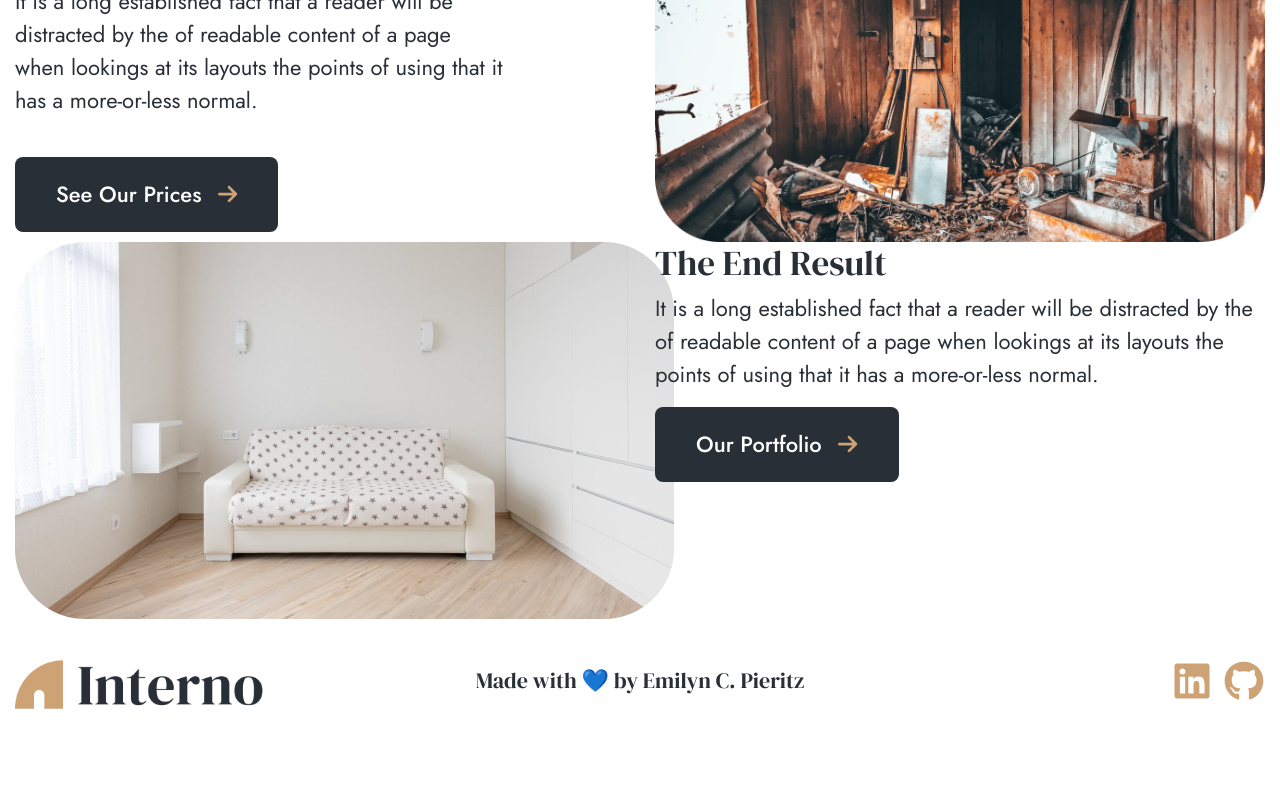
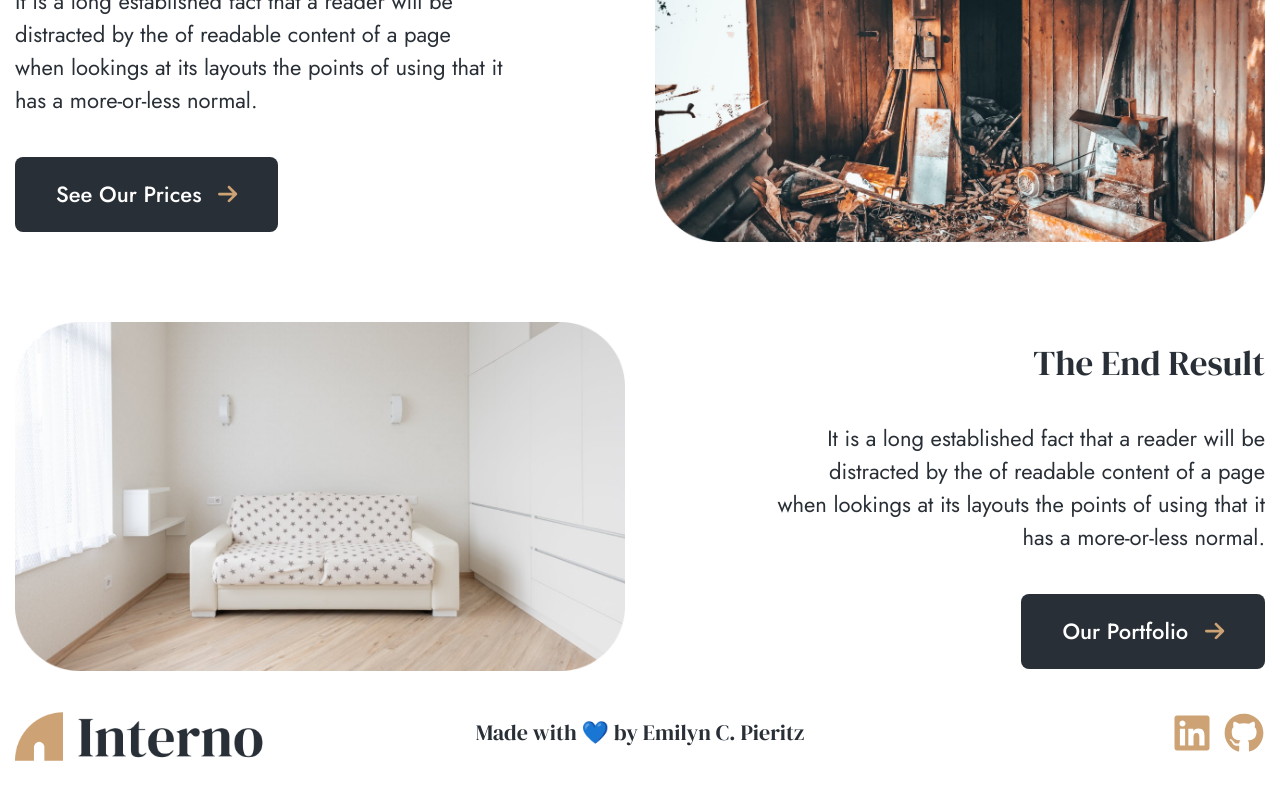
Before and after one commit to ecpieritz/interno-design, a Vue app: page /about in a window 1280 px wide. Shown: the part 661-1461 px from the top of the page. Before the commit the page ends 1411 px from the top, so only its background shows below. Built offline with nearby package versions, Linux system fonts and the light colour scheme.

Commit message:
Added about/portfolio styles

```diff
--- a/src/components/about/portfolio.vue
+++ b/src/components/about/portfolio.vue
@@ -31,6 +31,23 @@ export default {
 
 .id-about {
   &__portfolio{
+    margin-top: 80px;
+    img{
+      width: 100%;
+    }
+    h2{
+      margin-top: 20px;
+      text-align: end;
+    }
+    p{
+      margin: 30px 0 40px;
+      width: 80%;
+      text-align: end;
+      float: right;
+    }
+    a{
+      float: right;
+    }
   }
 }
 </style>
```
